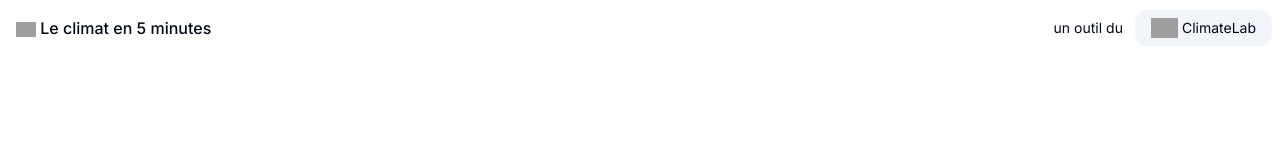
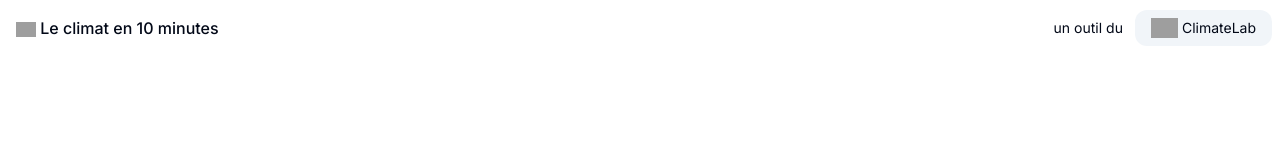
Before and after one commit to alexandre-mace/leclimat, a Next.js app: page / in a window 1280 px wide. Shown: the top 160 px of the page. Built offline with nearby package versions, Linux system fonts and the light colour scheme; grey boxes are pictures that could not be loaded.

Commit message:
Update 5 minutes to 10 minutes

```diff
--- a/app/page.tsx
+++ b/app/page.tsx
@@ -47,7 +47,7 @@ export default function Home() {
             height={50}
           />
           <br />
-          En 5 minutes, explorons les <b>bases essentielles</b> pour comprendre
+          En 10 minutes, explorons les <b>bases essentielles</b> pour comprendre
           ce sujet vital.
           <NextSection anchor={"#energySources"} noMargin={true} />
         </div>
--- a/components/Header.tsx
+++ b/components/Header.tsx
@@ -13,7 +13,7 @@ const Header = () => (
           width={20}
           className={"inline-block"}
         />{" "}
-        Le climat en 5 minutes
+        Le climat en 10 minutes
       </a>
     </div>
     <div className="md:text-md flex items-center p-2 text-sm">
```
